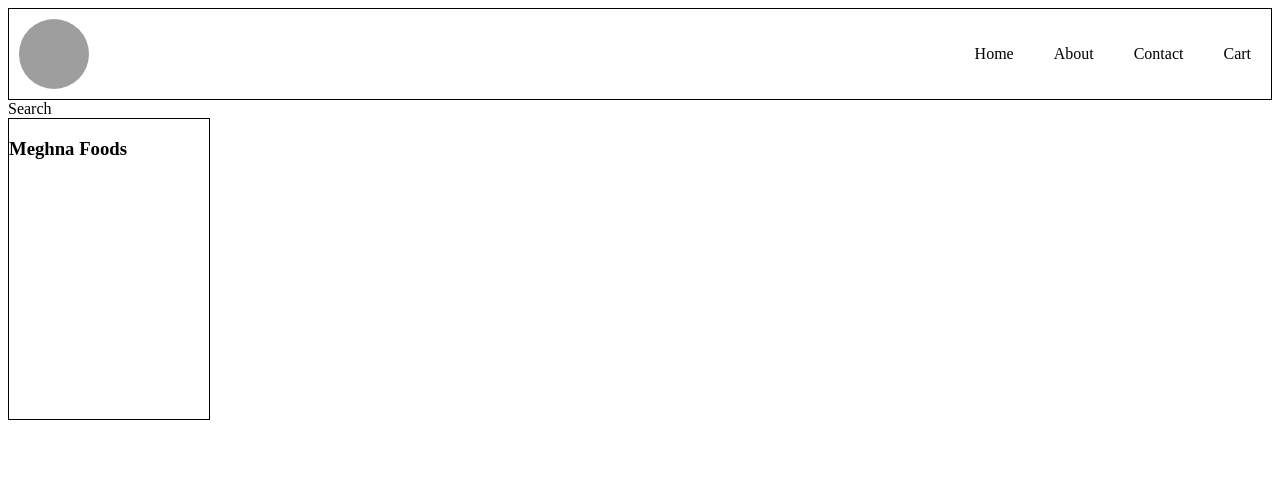
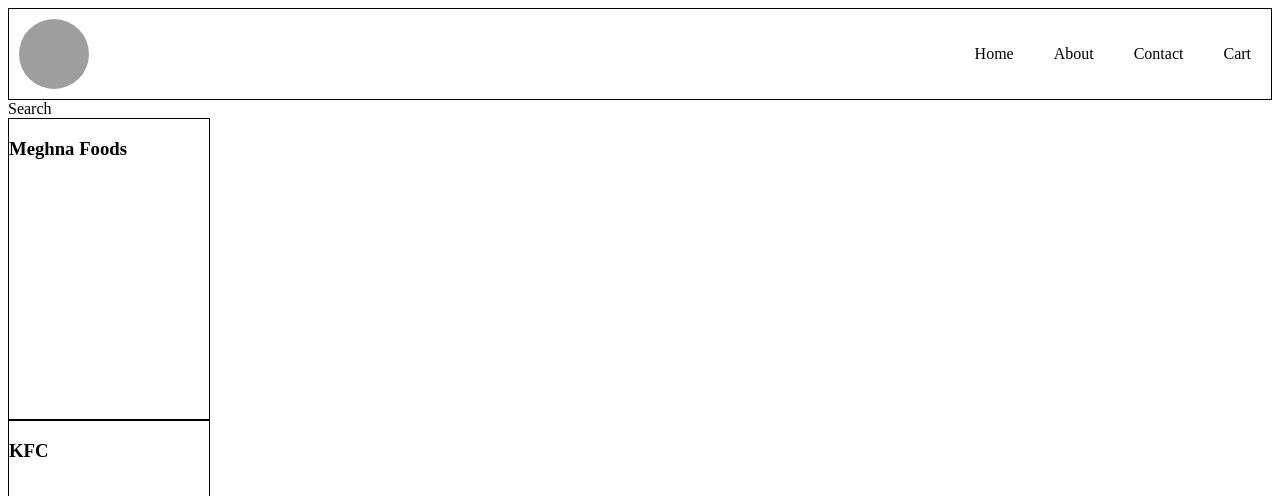
Before and after one commit to anshuananddev/react-learning, a React (Vite) app: page / in a window 1280 px wide. Shown: the top 496 px of the page. Built offline with nearby package versions, Linux system fonts and the light colour scheme; grey boxes are pictures that could not be loaded.

Commit message:
Props Intro

```diff
--- a/App.js
+++ b/App.js
@@ -5,7 +5,10 @@ const Header = () => {
   return (
     <div className="header">
       <div className="logo-container">
-                <img className="logo" src="https://cdn.dribbble.com/userupload/14683000/file/original-a9a8ef8e6c89a6a25ae297b21245680c.jpg?resize=1024x768&vertical=center"/>
+        <img
+          className="logo"
+          src="https://cdn.dribbble.com/userupload/14683000/file/original-a9a8ef8e6c89a6a25ae297b21245680c.jpg?resize=1024x768&vertical=center"
+        />
       </div>
       <div className="nav-items">
         <ul>
@@ -16,25 +19,28 @@ const Header = () => {
         </ul>
       </div>
     </div>
-    )
-}
+  );
+};
 
-const RestaurantCard = () => {
+const RestaurantCard = ({ resName }) => {
   return (
     <div className="res-card">
-            <h3>Meghna Foods</h3>
+      <h3>{resName}</h3>
     </div>
-    )
-}
+  );
+};
 
+const resNames = ["Meghna Foods", "KFC"];
 const Body = () => {
   return (
     <div className="body">
       <div className="search">Search</div>
-            <RestaurantCard />
+      {resNames.map((name) => {
+        return <RestaurantCard key={name} resName={name} />;
+      })}
     </div>
-    )
-}
+  );
+};
 
 const AppLayout = () => {
   return (
@@ -42,8 +48,8 @@ const AppLayout = () => {
       <Header />
       <Body />
     </div>
-    )
-}
+  );
+};
 
 const root = ReactDOM.createRoot(document.getElementById("root"));
 
```
Lines whose indentation alone changed are shown as unchanged.
